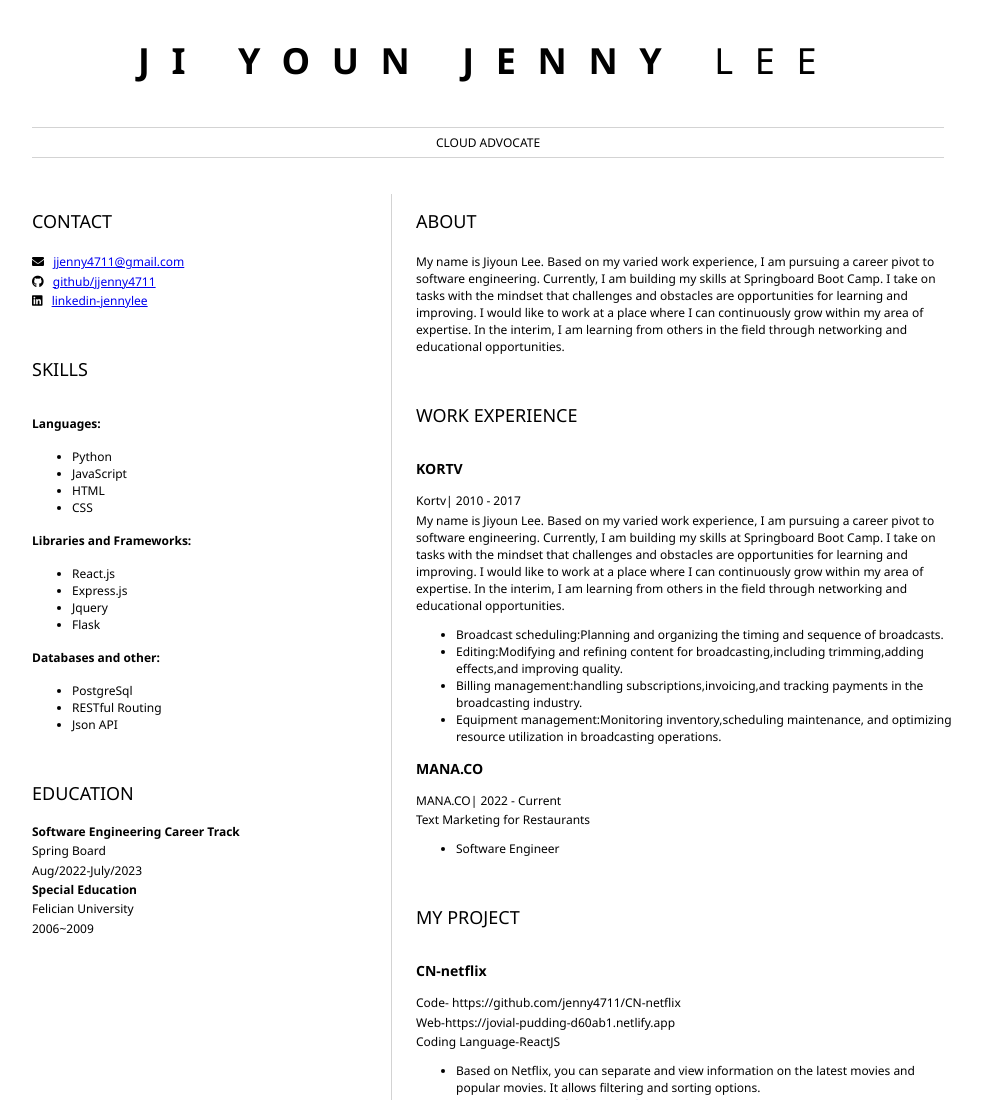
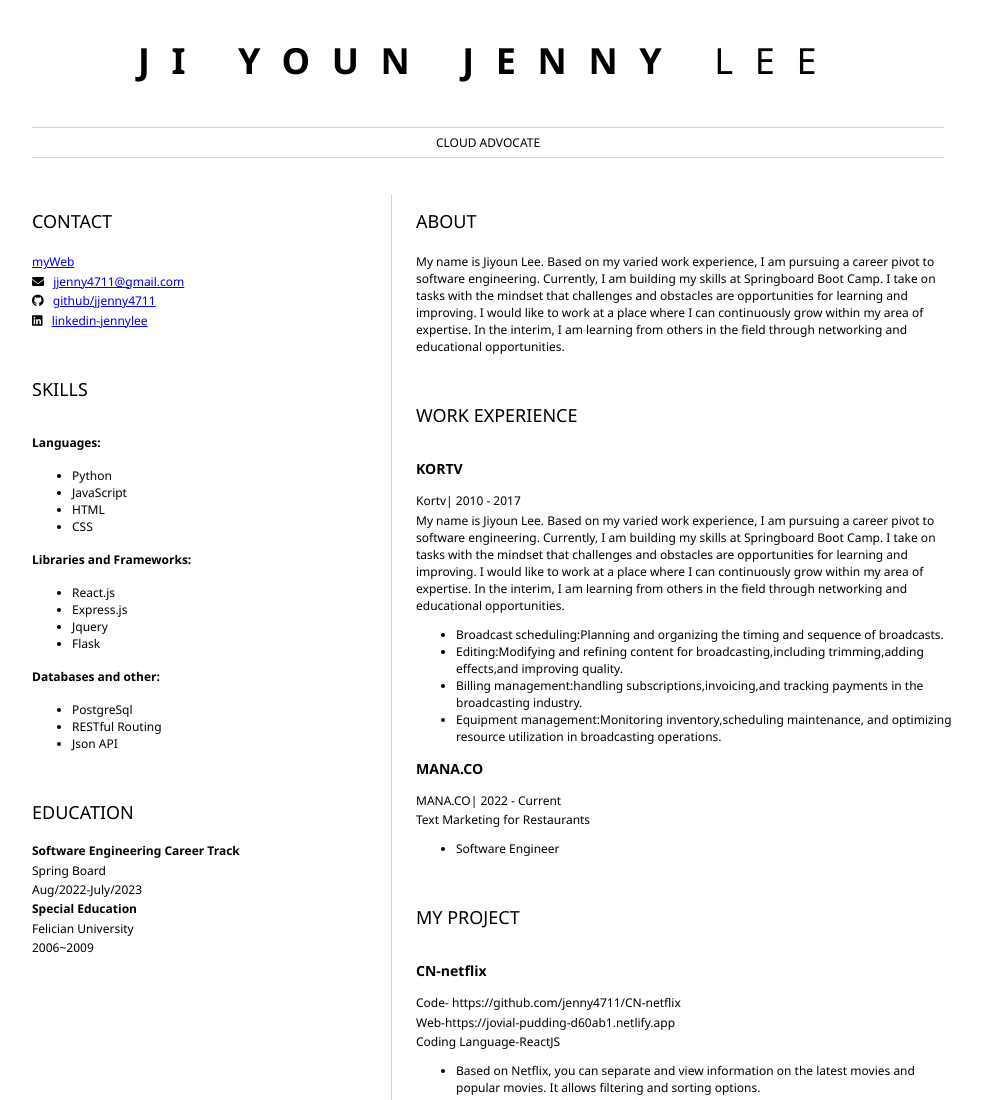
Before and after one commit to jenny4711/resume, a plain HTML site: page index.html in a window 1280 px wide. Shown: the top 1100 px of the page, without its empty margins (152-1134 px from the left). Drawn offline with Linux system fonts and the light colour scheme.

Commit message:
add myweb

```diff
--- a/index.html
+++ b/index.html
@@ -18,6 +18,10 @@
 				<section>
 					<h2>CONTACT</h2>
 					<!-- contact info including social media -->
+
+                    <p>
+                        <a href="https://jenny4711.github.io/portfolio-site/">myWeb</a>
+                    </p>
                     <p>
                         <i class="fa fa-envelope" aria-hidden="true"></i>
                         <a href="mailto:jjenny4711@gmail.com">jjenny4711@gmail.com</a>
```
